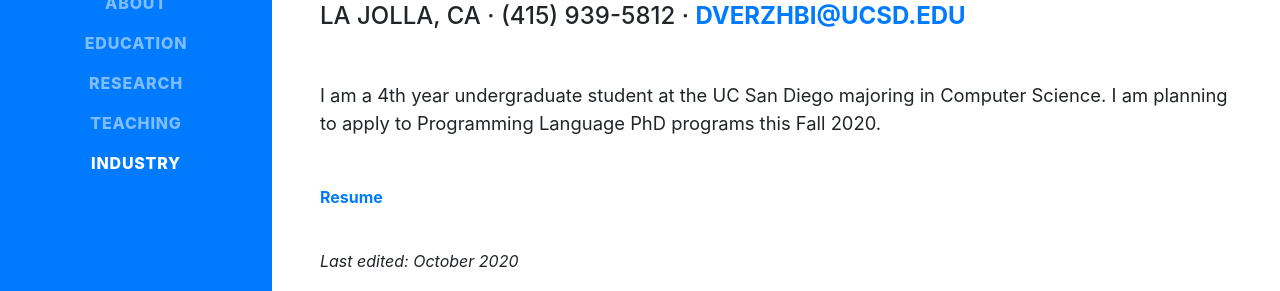
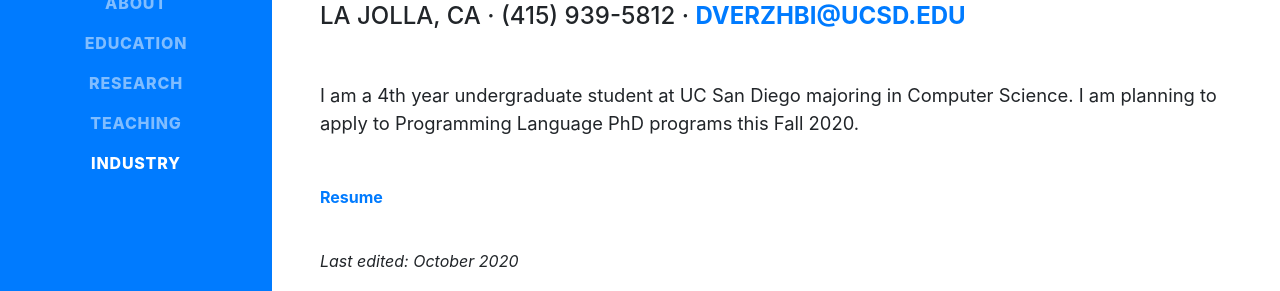
Before and after one commit to darya-ver/darya-ver.github.io, a website with bundled scripts: page index.html in a window 1280 px wide. Shown: the part 379-670 px from the top of the page. Built offline with nearby package versions, Linux system fonts and the light colour scheme; a web font is replaced by a local one.

Commit message:
fixed typo in intro

```diff
--- a/index.html
+++ b/index.html
@@ -89,7 +89,7 @@
           <a href="mailto:dverzhbi@ucsd.edu">dverzhbi@ucsd.edu</a>
         </div>
         <p class="lead mb-5">
-          I am a 4th year undergraduate student at the UC San Diego majoring in Computer Science.
+          I am a 4th year undergraduate student at UC San Diego majoring in Computer Science.
           I am planning to apply to Programming Language PhD programs this Fall 2020.
         </p>
         <p><a href="./files/resume.pdf" target="_blank">Resume</a></p>
```
